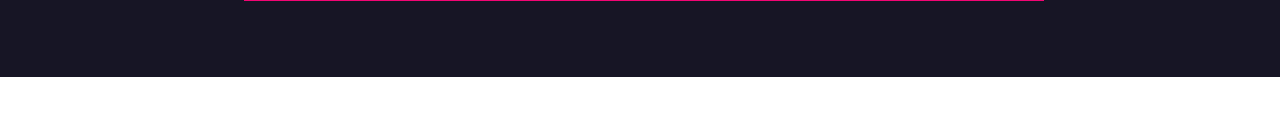
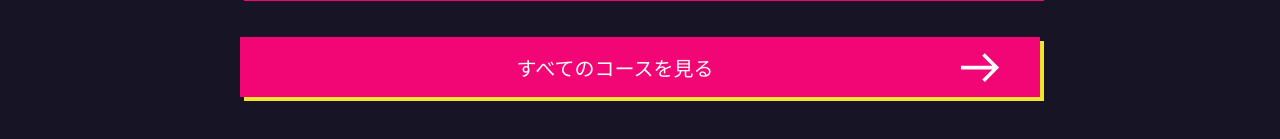
Before and after one commit to harada-0/frontend-basic-site, a plain HTML site: page index.html in a window 1280 px wide. Shown: the part 1879-2018 px from the top of the page. Before the commit the page ends 1956 px from the top, so only its background shows below. Drawn offline with Linux system fonts and the light colour scheme.

Commit message:
courses-buttonの実装

```diff
--- a/index.html
+++ b/index.html
@@ -105,6 +105,12 @@
                         </div>
                     </a>
                 </div>
+                <a class="all-courses-button" href="#">
+                    <div class="all-courses-button-write">すべてのコースを見る</div>
+                    <svg width="40" height="40" viewBox="0 0 28 21" fill="none" xmlns="http://www.w3.org/2000/svg">
+                        <path d="M17.3751 20.9167L15.5835 19.1667L22.5835 12.1667H0.666748V9.6667H22.5835L15.5418 2.625L17.3335 0.875L27.3751 10.9167L17.3751 20.9167Z" fill="white"/>
+                    </svg>
+                </a>
             </div>
         </section>
     </main>
--- a/style.css
+++ b/style.css
@@ -213,6 +213,7 @@ courses
     background-color: var(--color-background-black);
 }
 /* .courses-container{} */
+/* .courses-items */
 .courses-items{
     gap: 20px;
     display: flex;
@@ -288,3 +289,29 @@ courses
     display: flex;
     justify-content: end;
 }
+/* courses-button */
+.all-courses-button{
+    width: 100%;
+    height: 60px;
+    background-color: var(--color-accent-red);
+    text-decoration: none;
+    padding: 10px 40px;
+    gap: 10px;
+    display: flex;
+    align-items: center;
+    filter: drop-shadow(4px 4px 0 var(--color-accent-yellow));
+    transition: filter 0.3s ease;
+}
+.all-courses-button-write{
+    color: var(--color-white);
+    font-size: 20px;
+    flex-grow: 1;
+    text-align: center;
+}
+.all-courses-button > svg {
+    flex: 0 0 auto;
+}
+.all-courses-button:hover {
+    background-color: var(--color-button-hover-red);
+    filter: drop-shadow(12px 12px 2px var(--color-accent-yellow));
+}
```
